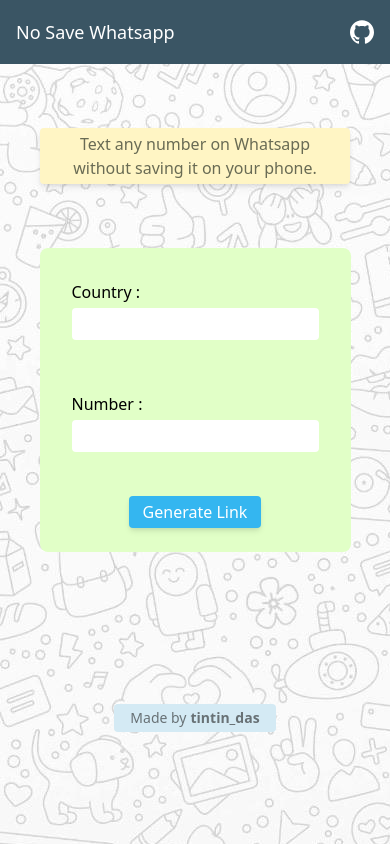
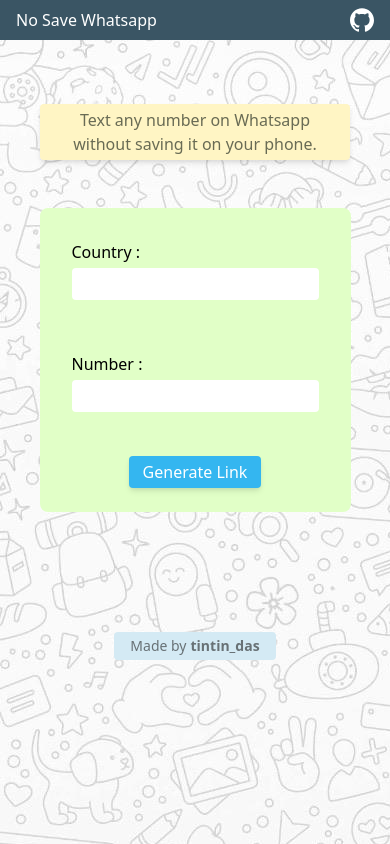
Before and after one commit to tintindas/nosave-wa, a Next.js app: page / in a window 390 px wide. Built offline with nearby package versions, Linux system fonts and the light colour scheme.

Commit message:
Revert "style changes"
This reverts commit eb0d7fb9398d89649a8e0076947e77f01e84fef6.

```diff
--- a/components/Container.tsx
+++ b/components/Container.tsx
@@ -4,7 +4,7 @@ import NumberForm from './NumberForm'
 const Container = () => {
 	const [link, setLink] = useState('')
 	return (
-		<div className='flex flex-col space-y-16 md:space-y-14 content-between justify-center items-center p-10'>
+		<div className='flex flex-col space-y-12 content-between justify-center items-center p-10'>
 			<header
 				style={{ backgroundColor: '#fff5c4', color: '#696b54' }}
 				className='p-1 rounded mt-6 shadow-md'
--- a/components/Footer.tsx
+++ b/components/Footer.tsx
@@ -2,10 +2,7 @@ const Footer = () => {
 	return (
 		<footer
 			className='text-sm rounded p-1 px-4'
-			style={{
-				backgroundColor: '#d4eaf4',
-				color: '#687175'
-			}}
+			style={{ backgroundColor: '#d4eaf4', color: '#687175' }}
 		>
 			Made by
 			<span className='font-bold ml-1'>
--- a/components/Layout.tsx
+++ b/components/Layout.tsx
@@ -32,7 +32,7 @@ const Layout = () => {
 				style={{
 					backgroundImage: 'url("/wa-background.jpg")'
 				}}
-				className='h-screen overflow-y-hidden'
+				className='h-screen'
 			>
 				<Navbar />
 
--- a/components/Navbar.tsx
+++ b/components/Navbar.tsx
@@ -2,9 +2,9 @@ const Navbar = () => {
 	return (
 		<nav
 			style={{ backgroundColor: '#3a5564' }}
-			className='h-16 md:h-10 flex items-center'
+			className='h-10 flex items-center'
 		>
-			<p className='text-white text-lg md:text-base ml-4'>No Save Whatsapp</p>
+			<p className='text-white ml-4'>No Save Whatsapp</p>
 
 			<a href='https://github.com/tintindas/nosave-wa' className='ml-auto mr-4'>
 				<svg
```
